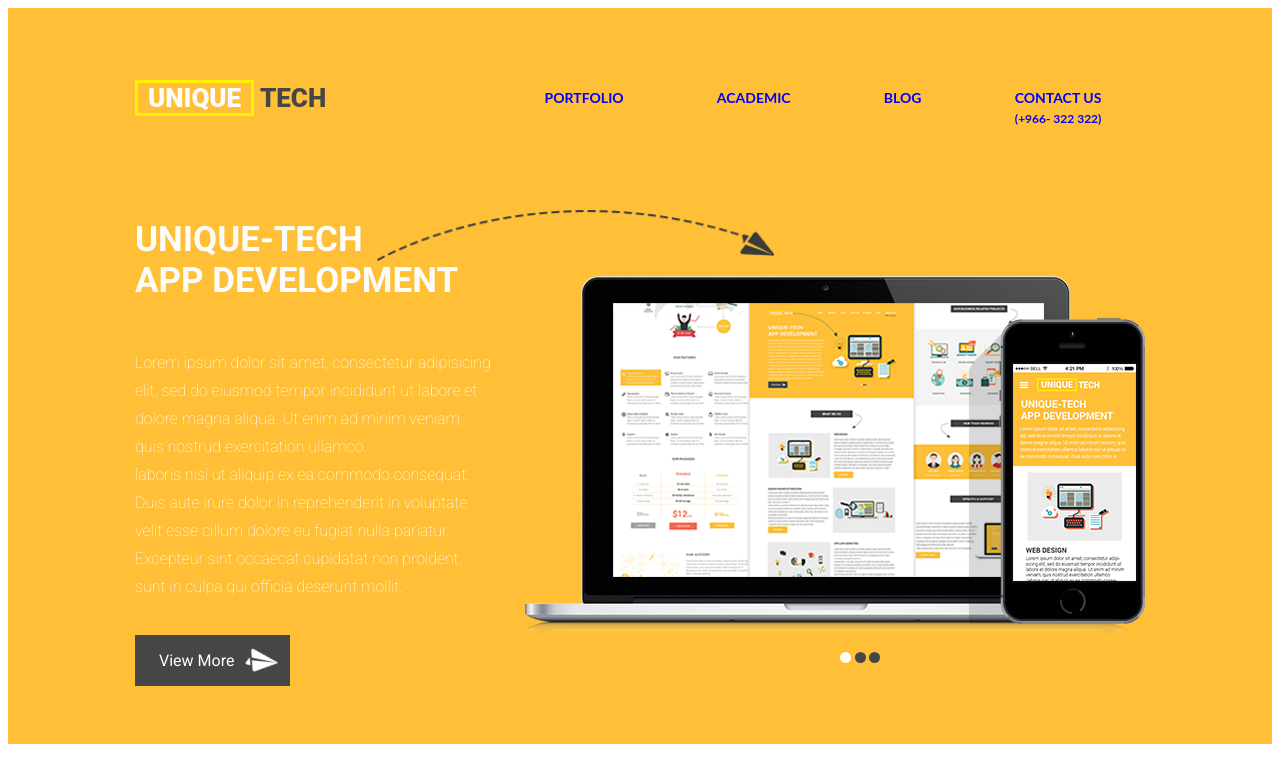
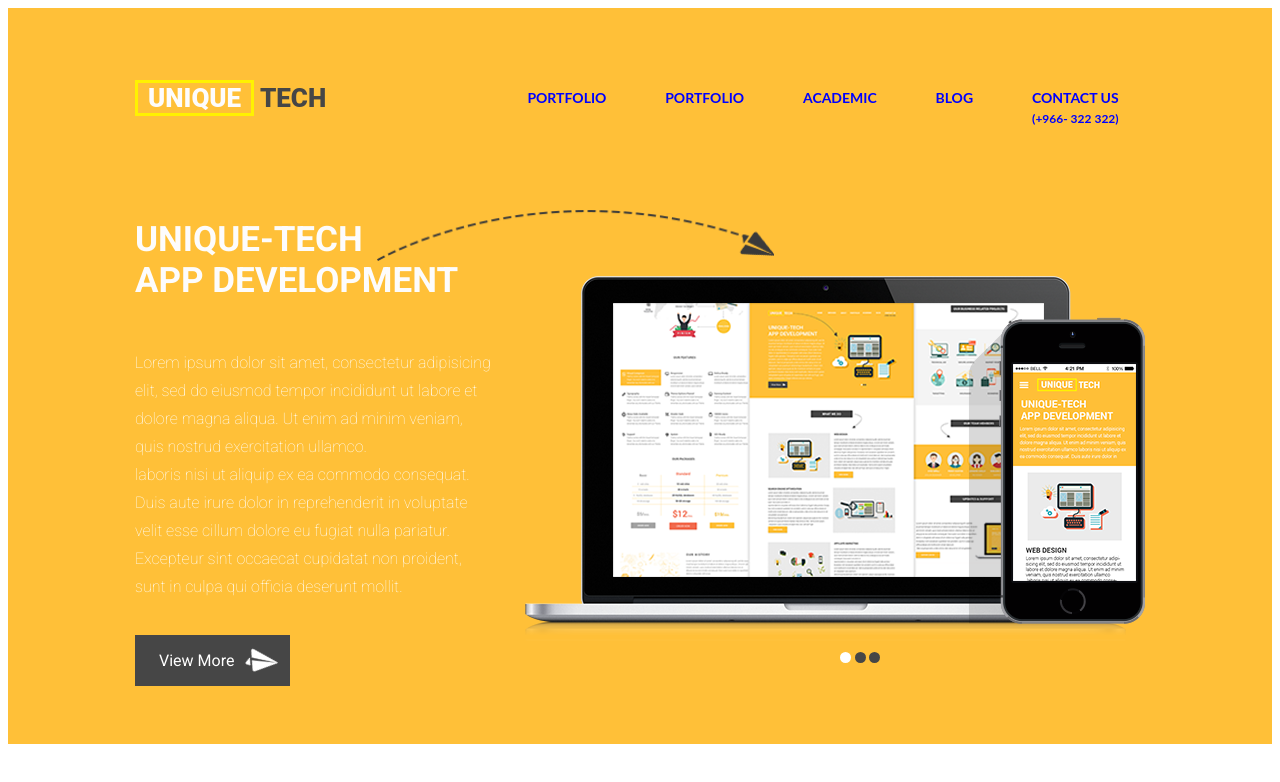
Before and after one commit to sayedpritom999/Repo-1, a plain HTML site: page index.html in a window 1280 px wide. Drawn offline with Linux system fonts and the light colour scheme.

Commit message:
Update index.html

```diff
--- a/index.html
+++ b/index.html
@@ -17,6 +17,7 @@
         <p class="logo"><span id="logo_1st_fr">unique</span> tech</p>
       <nav class="nav_bar">
         <ul>
+          <li>portfolio</li>
           <li>portfolio</li>
           <li>academic</li>
           <li>blog</li>
```
